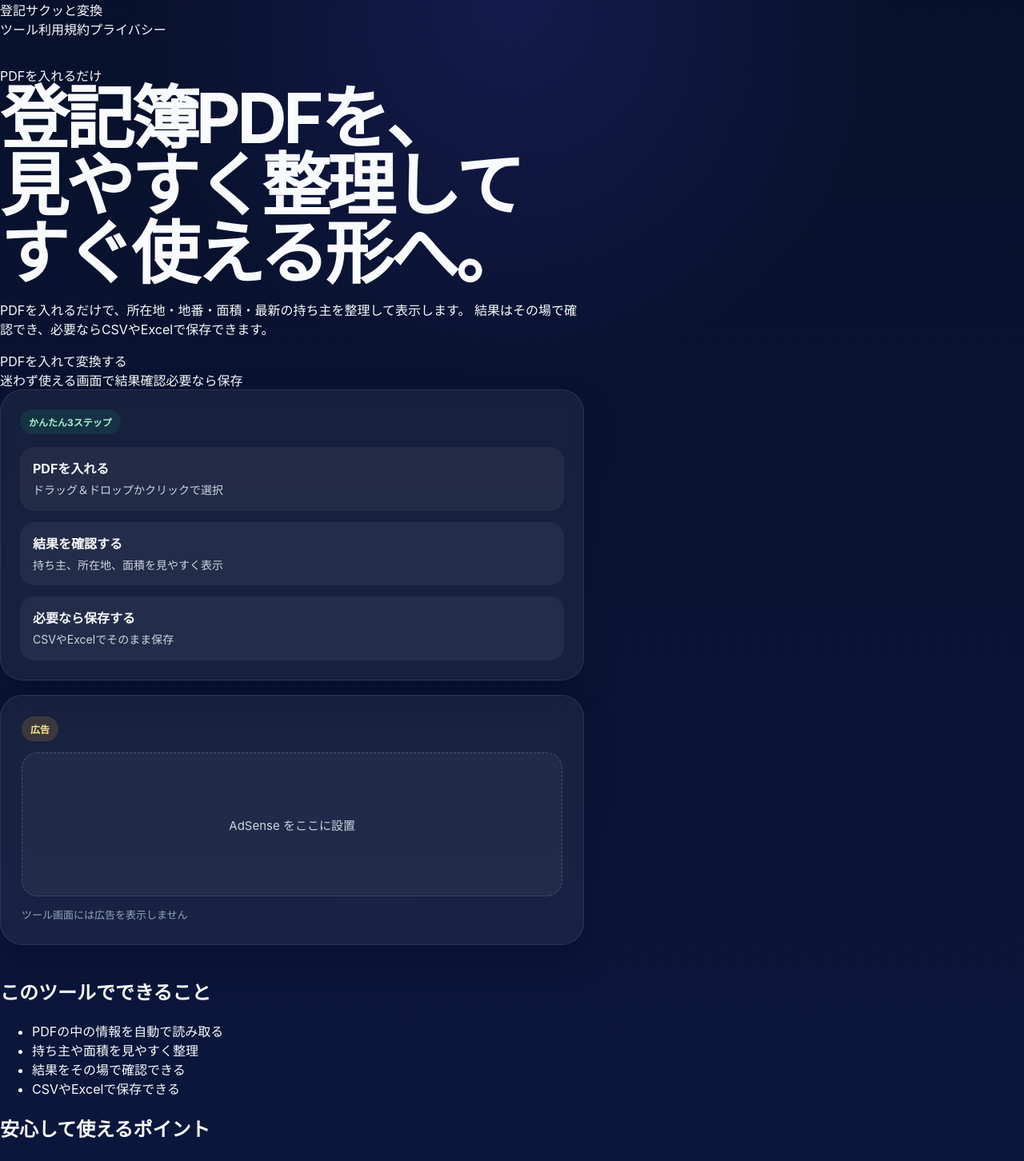
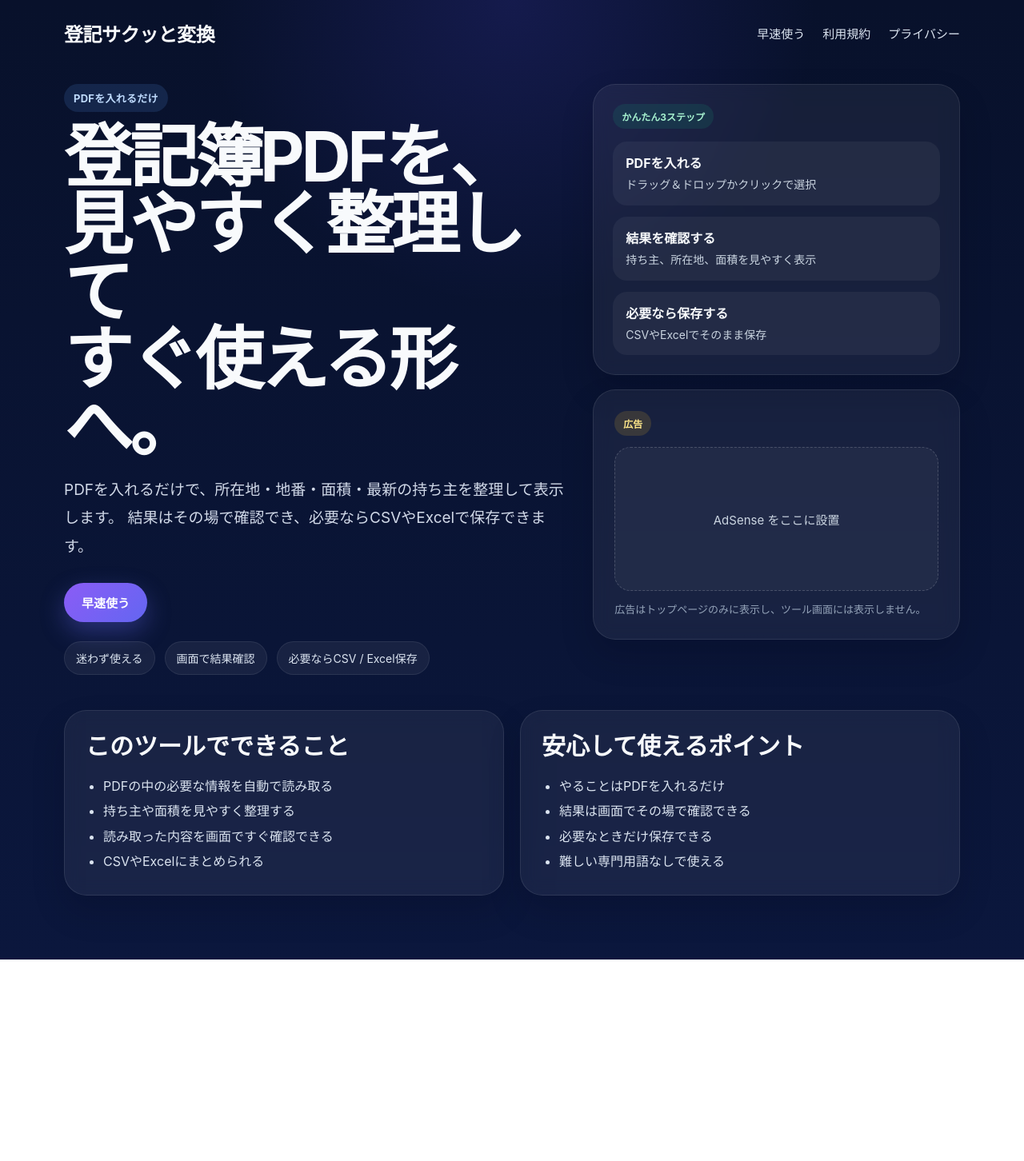
Before and after one commit to tamtamkt7-max/touki-web-app, a Next.js app: page / in a window 1280 px wide. Shown: the top 1452 px of the page at 80% size. After the commit the page ends 1200 px from the top, so only its background shows below. Built offline with nearby package versions, Linux system fonts and the light colour scheme.

Commit message:
Update page.tsx

```diff
--- a/app/page.tsx
+++ b/app/page.tsx
@@ -2,22 +2,19 @@ import Link from "next/link";
 
 export default function Home() {
   return (
-    <main className="home">
-      <header className="header">
-        <div className="header-inner">
-          <div className="logo">登記サクッと変換</div>
-          <nav className="nav">
-            <Link href="/tool">ツール</Link>
+    <main className="home-page">
+      <header className="site-header shell">
+        <div className="brand">登記サクッと変換</div>
+        <nav className="site-nav">
+          <Link href="/tool">早速使う</Link>
           <Link href="/terms">利用規約</Link>
           <Link href="/privacy">プライバシー</Link>
         </nav>
-        </div>
       </header>
 
-      <section className="hero">
-        <div className="hero-inner">
-          <div className="hero-left">
-            <div className="badge">PDFを入れるだけ</div>
+      <section className="hero shell">
+        <div className="hero-copy">
+          <p className="eyebrow">PDFを入れるだけ</p>
 
           <h1 className="hero-title">
             登記簿PDFを、
@@ -27,19 +24,21 @@ export default function Home() {
             すぐ使える形へ。
           </h1>
 
-            <p className="hero-desc">
+          <p className="hero-lead">
             PDFを入れるだけで、所在地・地番・面積・最新の持ち主を整理して表示します。
             結果はその場で確認でき、必要ならCSVやExcelで保存できます。
           </p>
 
-            <Link href="/tool" className="cta">
-              PDFを入れて変換する
+          <div className="hero-actions">
+            <Link href="/tool" className="button button-primary">
+              早速使う
             </Link>
+          </div>
 
-            <div className="feature-tags">
+          <div className="trust-pills">
             <span>迷わず使える</span>
             <span>画面で結果確認</span>
-              <span>必要なら保存</span>
+            <span>必要ならCSV / Excel保存</span>
           </div>
         </div>
 
@@ -62,42 +61,36 @@ export default function Home() {
             </ol>
           </div>
 
-            {/* ★広告枠 */}
           <div className="panel panel-card ad-panel">
             <div className="ad-label">広告</div>
-              <div className="ad-box">
-                AdSense をここに設置
-              </div>
+            <div className="ad-box">AdSense をここに設置</div>
             <p className="ad-note">
-                ツール画面には広告を表示しません
+              広告はトップページのみに表示し、ツール画面には表示しません。
             </p>
-            </div>
           </div>
         </div>
       </section>
 
-      <section className="info">
-        <div className="info-grid">
-          <div className="info-card">
+      <section className="feature-grid shell">
+        <article className="panel panel-card">
           <h2>このツールでできること</h2>
-            <ul>
-              <li>PDFの中の情報を自動で読み取る</li>
-              <li>持ち主や面積を見やすく整理</li>
-              <li>結果をその場で確認できる</li>
-              <li>CSVやExcelで保存できる</li>
+          <ul className="bullet-list">
+            <li>PDFの中の必要な情報を自動で読み取る</li>
+            <li>持ち主や面積を見やすく整理する</li>
+            <li>読み取った内容を画面ですぐ確認できる</li>
+            <li>CSVやExcelにまとめられる</li>
           </ul>
-          </div>
+        </article>
 
-          <div className="info-card">
+        <article className="panel panel-card">
           <h2>安心して使えるポイント</h2>
-            <ul>
+          <ul className="bullet-list">
             <li>やることはPDFを入れるだけ</li>
-              <li>難しい操作なし</li>
-              <li>画面でそのまま確認できる</li>
-              <li>必要なときだけ保存</li>
+            <li>結果は画面でその場で確認できる</li>
+            <li>必要なときだけ保存できる</li>
+            <li>難しい専門用語なしで使える</li>
           </ul>
-          </div>
-        </div>
+        </article>
       </section>
     </main>
   );
```
Lines whose indentation alone changed are shown as unchanged.
